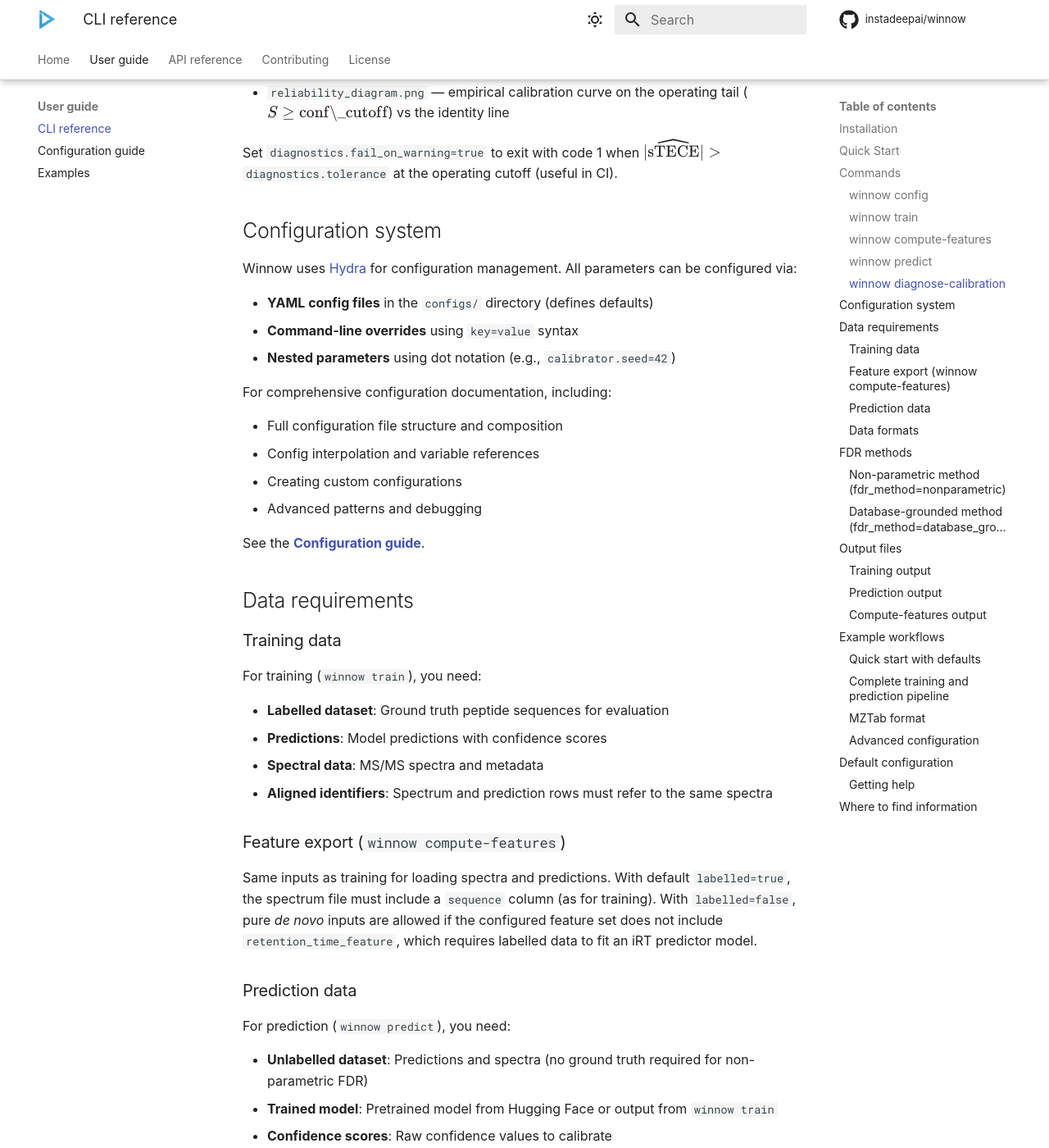
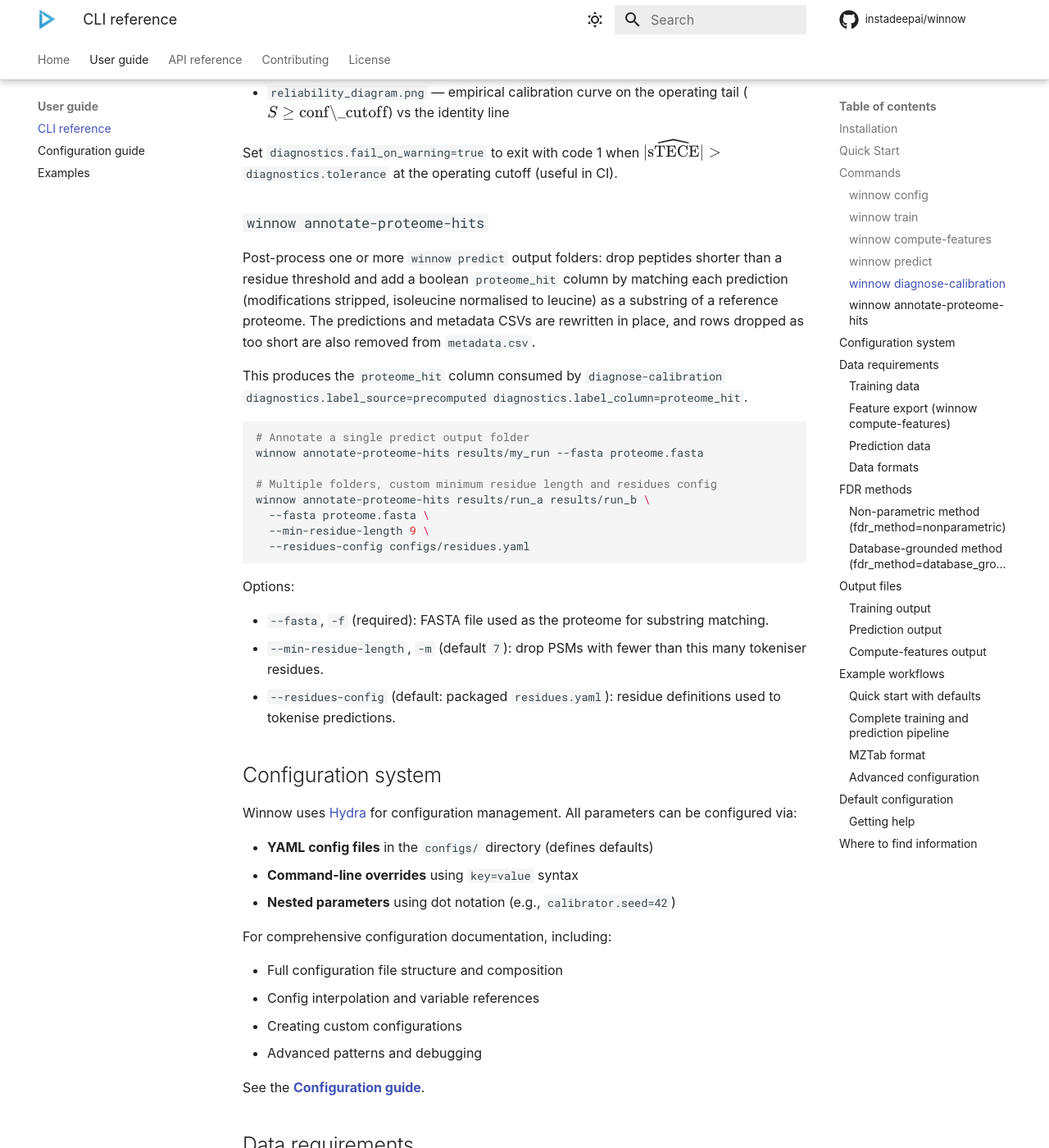
Before and after one commit to instadeepai/winnow, an MkDocs documentation site: the page built from docs/cli.md, in a window 1280 px wide and 1400 px high, scrolled down 4916 px. Shown: the whole window at 82% size. Built offline with MkDocs 1.6.1 and Material for MkDocs 9.7.7, drawn with Linux system fonts in a browser that asks for light colours; some web fonts are replaced; comment, search, counter and statistics services are not loaded.

Commit message:
docs: document new CLI command

````diff
--- a/docs/cli.md
+++ b/docs/cli.md
@@ -188,6 +188,29 @@ winnow diagnose-calibration diagnostics.label_source=sequence diagnostics.tolera
 - `reliability_diagram.png` — empirical calibration curve on the operating tail ($S \ge \text{conf\_cutoff}$) vs the identity line
 
 Set `diagnostics.fail_on_warning=true` to exit with code 1 when $|\widehat{\mathrm{sTECE}}| >$ `diagnostics.tolerance` at the operating cutoff (useful in CI).
+
+### `winnow annotate-proteome-hits`
+
+Post-process one or more `winnow predict` output folders: drop peptides shorter than a residue threshold and add a boolean `proteome_hit` column by matching each prediction (modifications stripped, isoleucine normalised to leucine) as a substring of a reference proteome. The predictions and metadata CSVs are rewritten in place, and rows dropped as too short are also removed from `metadata.csv`.
+
+This produces the `proteome_hit` column consumed by `diagnose-calibration diagnostics.label_source=precomputed diagnostics.label_column=proteome_hit`.
+
+```bash
+# Annotate a single predict output folder
+winnow annotate-proteome-hits results/my_run --fasta proteome.fasta
+
+# Multiple folders, custom minimum residue length and residues config
+winnow annotate-proteome-hits results/run_a results/run_b \
+  --fasta proteome.fasta \
+  --min-residue-length 9 \
+  --residues-config configs/residues.yaml
+```
+
+Options:
+
+- `--fasta`, `-f` (required): FASTA file used as the proteome for substring matching.
+- `--min-residue-length`, `-m` (default `7`): drop PSMs with fewer than this many tokeniser residues.
+- `--residues-config` (default: packaged `residues.yaml`): residue definitions used to tokenise predictions.
 
 ## Configuration system
 
````
